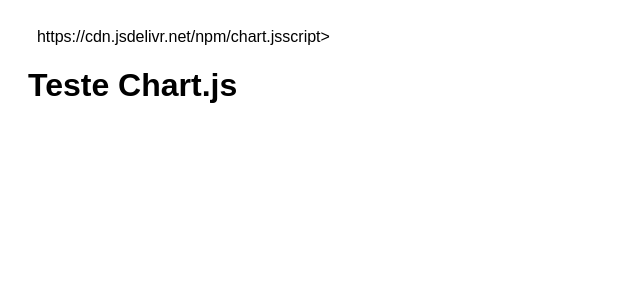
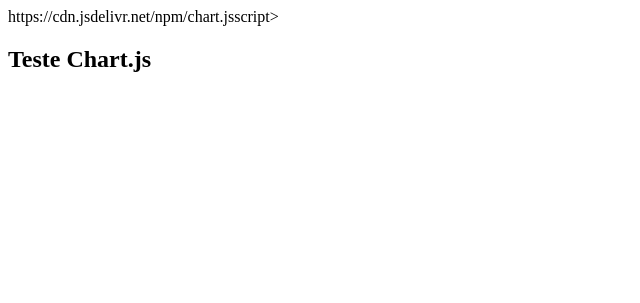
Before and after one commit to wandyeuxnet-ui/wandyeuxnet-ui.github.io, a plain HTML site: page index.html in a window 1280 px wide. Shown: the whole page, without its empty margins (0-640 px from the left). Drawn offline with Linux system fonts and the light colour scheme.

Commit message:
Update index.html

```diff
--- a/index.html
+++ b/index.html
@@ -2,39 +2,34 @@
 <html>
 <head>
 <meta charset="UTF-8">
+<title>Teste Chart</title>
 
 https://cdn.jsdelivr.net/npm/chart.jsscript>
 
-<style>
-body{
-font-family:Arial;
-padding:20px;
-}
-</style>
-
 </head>
-
 <body>
 
-<h1>Teste Chart.js</h1>
+<h2>Teste Chart.js</h2>
 
 <canvas id="grafico"></canvas>
 
 <script>
 
-const ctx = document.getElementById('grafico');
+console.log("Chart =", Chart);
 
-new Chart(ctx,{
+new Chart(
+document.getElementById("grafico"),
+{
 type:'bar',
 data:{
 labels:['A','B','C','D'],
 datasets:[{
 label:'Teste',
-data:[10,20,30,40],
-backgroundColor:'blue'
+data:[10,20,30,40]
 }]
 }
-});
+}
+);
 
 </script>
 
```
